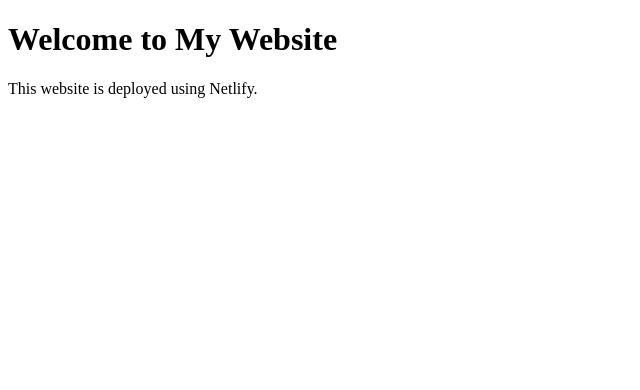
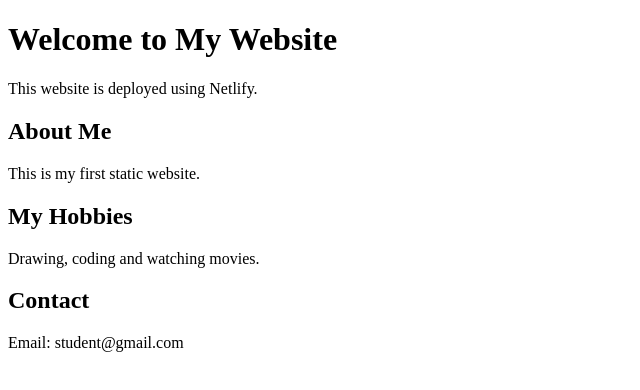
Before and after one commit to srivastavashaurya2007-coder/experiment-10, a website: page index.html in a window 1280 px wide. Shown: the whole page, without its empty margins (0-640 px from the left). Drawn offline with Linux system fonts and the light colour scheme.

Commit message:
Add About Me, Hobbies, and Contact sections

```diff
--- a/index.html
+++ b/index.html
@@ -6,5 +6,13 @@
   <body>
     <h1>Welcome to My Website</h1>
     <p>This website is deployed using Netlify.</p>
+    <h2>About Me</h2>
+    <p>This is my first static website.</p>
+
+    <h2>My Hobbies</h2>
+    <p>Drawing, coding and watching movies.</p>
+
+    <h2>Contact</h2>
+    <p>Email: student@gmail.com</p>
 </body>
 </html>
```
